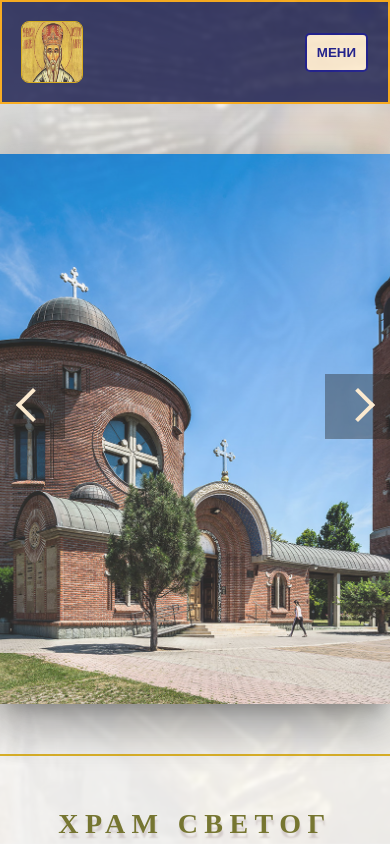
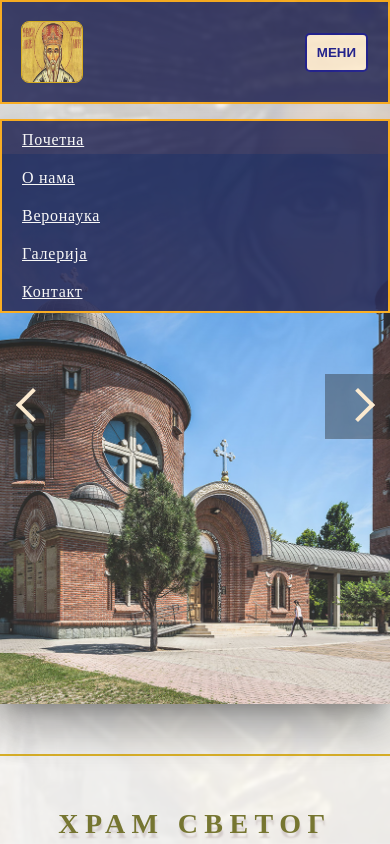
Before and after one commit to platisam/Project_Hram, a Vue app: page / in a window 390 px wide. Shown: the top 844 px of the page. Built offline with nearby package versions, Linux system fonts and the light colour scheme; a web font is replaced by a local one.

Commit message:
eslint, prettier

```diff
--- a/src/components/AppHeader.vue
+++ b/src/components/AppHeader.vue
@@ -121,7 +121,7 @@ const responsiveHeader = () => {
   }
 
   .header ul {
-    display: none;
+    display: block;
     background-color: rgba(11, 14, 67, 0.9);
     border: 2px solid orange;
     position: absolute;
--- a/src/components/WrapperApp.vue
+++ b/src/components/WrapperApp.vue
@@ -22,6 +22,10 @@
 </template>
 
 <script setup>
+import { onMounted } from "vue";
+let toRight = () => null;
+let toLeft = () => null;
+onMounted(() => {
   let allImg = document.querySelectorAll(".slider-images img");
 
   let indexImg = 0;
@@ -53,6 +57,7 @@ const removeImg = () => {
       oneImg.style.display = "none";
     });
   };
+});
 </script>
 
 <style lang="scss">
```
Also changed, not shown: package.json (+7 -3 lines), .eslintrc.cjs (added), .prettierrc.json (added), 1 other file (tests, documents, lock files or other folders). Lines whose indentation alone changed are shown as unchanged.
